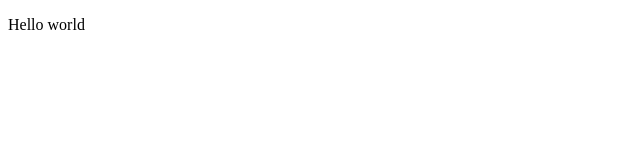
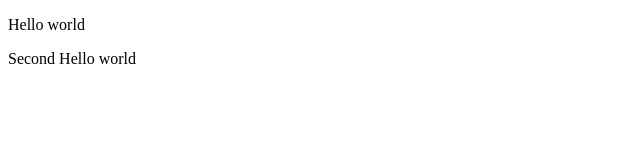
Before and after one commit to ShulmanK/26_09_2018, a plain HTML site: page index.html in a window 1280 px wide. Shown: the whole page, without its empty margins (0-640 px from the left). Drawn offline with Linux system fonts and the light colour scheme.

Commit message:
Third commit

```diff
--- a/index.html
+++ b/index.html
@@ -6,5 +6,6 @@
 </head>
 <body>
 <p>Hello world</p>
+<p>Second Hello world</p>
 </body>
 </html>
```
